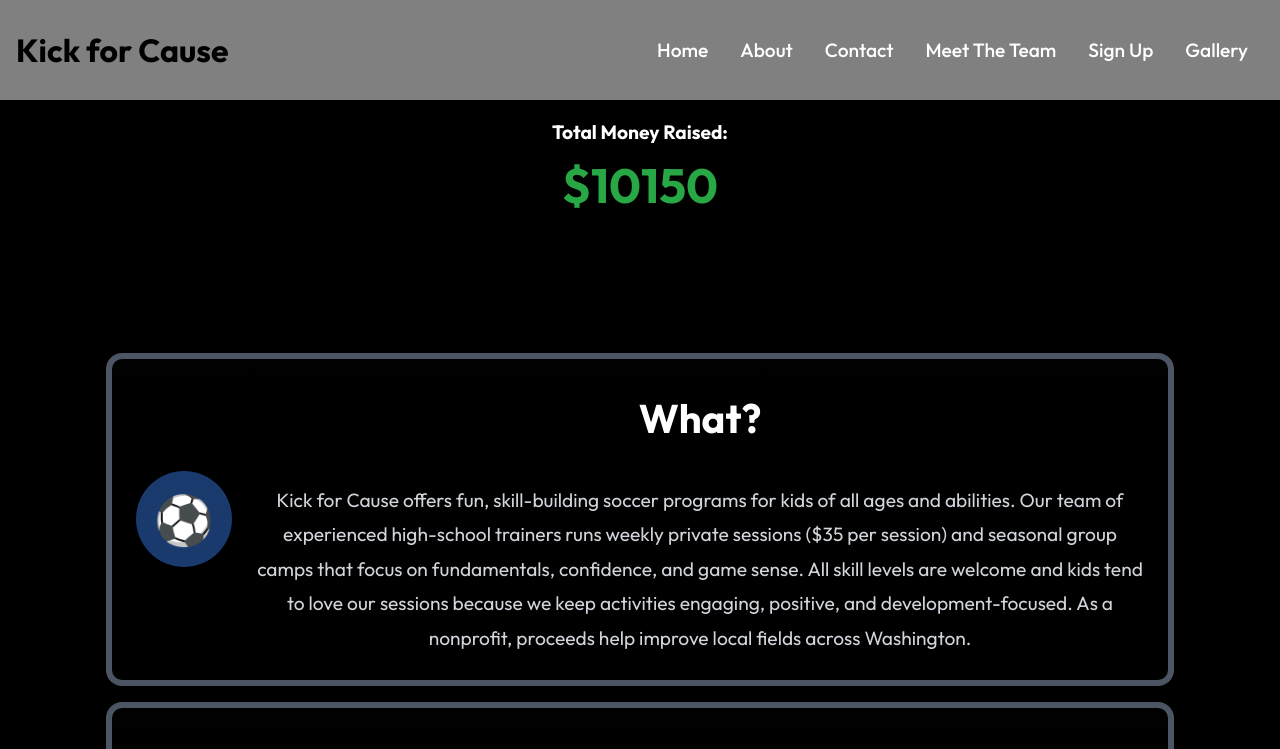
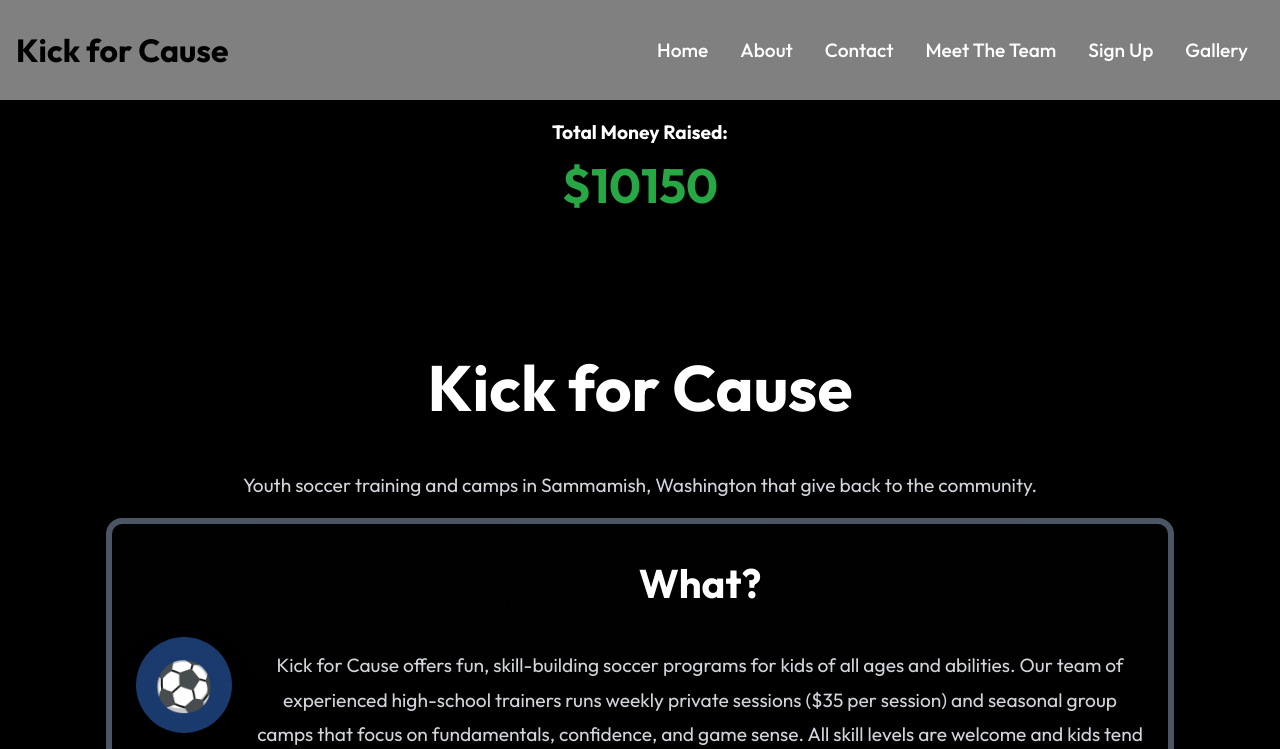
Before and after one commit to rayirthdasgupta/kick-for-cause, a React (Create React App) app: page / in a window 1280 px wide. Shown: the top 749 px of the page. Built offline with nearby package versions, Linux system fonts and the light colour scheme.

Commit message:
Helped with SEO

```diff
--- a/public/index.html
+++ b/public/index.html
@@ -24,7 +24,11 @@
       work correctly both with client-side routing and a non-root public URL.
       Learn how to configure a non-root public URL by running `npm run build`.
     -->
-    <title>React App</title>
+    <title>Kick for Cause | Youth Soccer Training in Sammamish, WA</title>
+    <meta
+  name="description"
+  content="Kick for Cause provides youth soccer training and camps in Sammamish, Washington while raising money to improve access to soccer for underserved communities."
+/>
   </head>
   <body>
     <noscript>You need to enable JavaScript to run this app.</noscript>
--- a/src/components/HeroImg.js
+++ b/src/components/HeroImg.js
@@ -20,6 +20,10 @@ const HeroImg = () => {
     <div className="hero bg-gray-100 py-16">
       <div className="content max-w-6xl mx-auto px-6">
         <div className="grid grid-cols-1 md:grid-cols-3 gap-10">
+          <h1>Kick for Cause</h1>
+          <p>
+          Youth soccer training and camps in Sammamish, Washington that give back to the community.
+          </p>
           <Card
             icon="⚽"
             title="What?"
```
